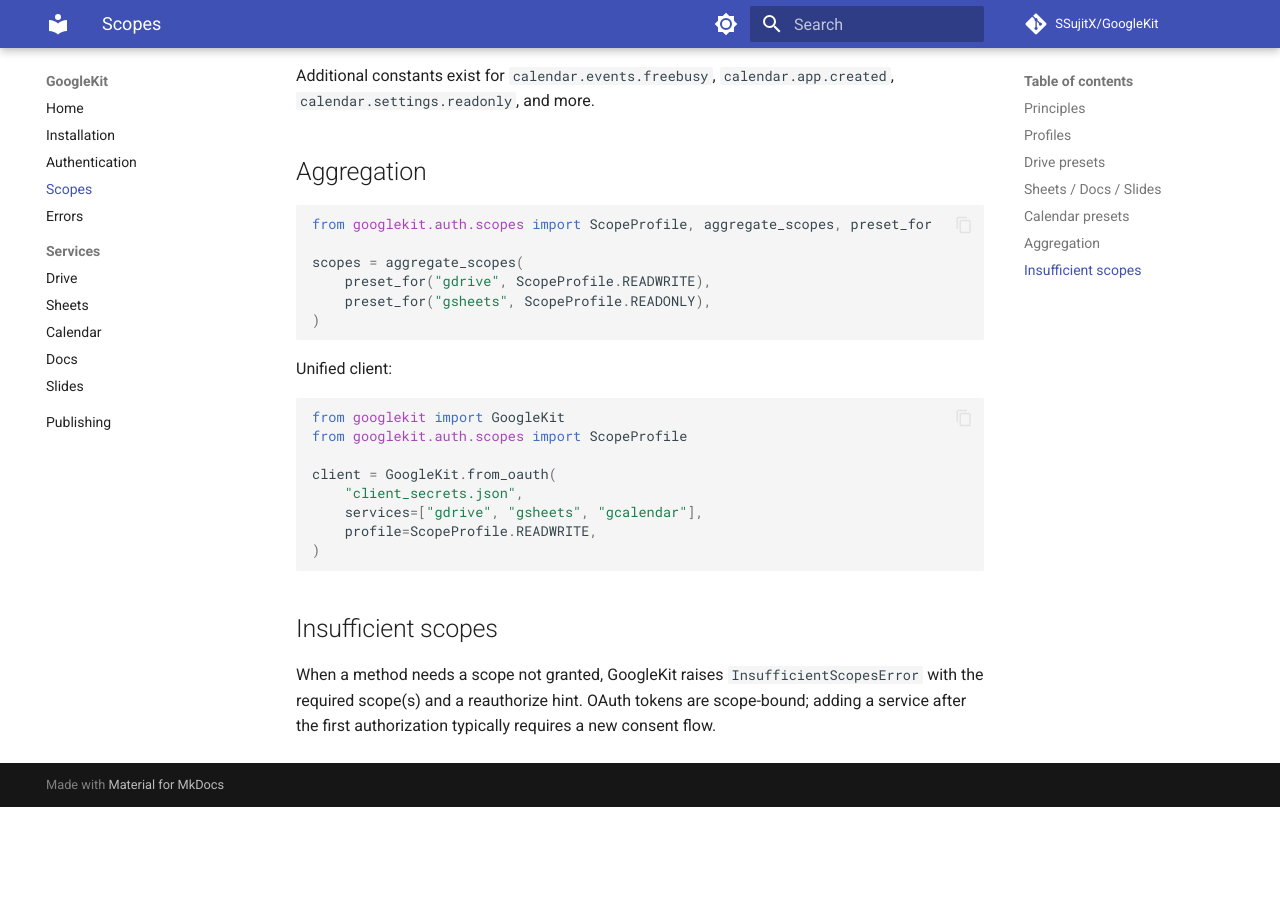
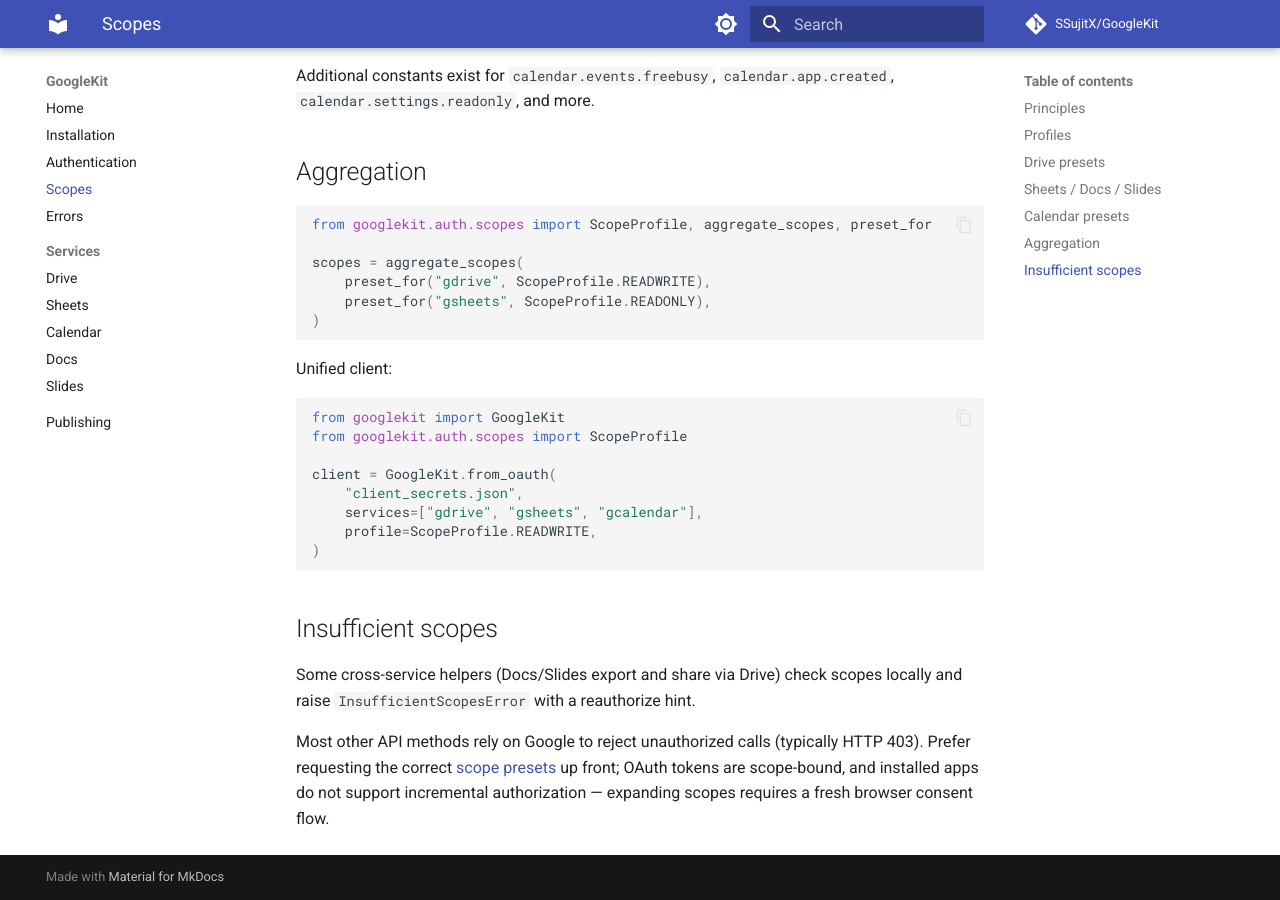
Before and after one commit to SSujitX/GoogleKit, an MkDocs documentation site: the page built from docs/scopes.md, in a window 1280 px wide and 900 px high, scrolled down 1841 px. Built offline with MkDocs 1.6.1 and Material for MkDocs 9.7.7, drawn with Linux system fonts in a browser that asks for light colours; comment, search, counter and statistics services are not loaded; before the commit the page ends 2648 px from its top, so only the background shows below that.

Commit message:
docs: Update scopes documentation to clarify behavior of InsufficientScopesError and emphasize the importance of requesting correct scope presets upfront

```diff
--- a/docs/scopes.md
+++ b/docs/scopes.md
@@ -78,6 +78,10 @@
 
 ## Insufficient scopes
 
-When a method needs a scope not granted, GoogleKit raises `InsufficientScopesError`
-with the required scope(s) and a reauthorize hint. OAuth tokens are scope-bound;
-adding a service after the first authorization typically requires a new consent flow.
+Some cross-service helpers (Docs/Slides export and share via Drive) check scopes
+locally and raise `InsufficientScopesError` with a reauthorize hint.
+
+Most other API methods rely on Google to reject unauthorized calls (typically HTTP
+403). Prefer requesting the correct [scope presets](#profiles) up front; OAuth tokens
+are scope-bound, and installed apps do not support incremental authorization — expanding
+scopes requires a fresh browser consent flow.
```
